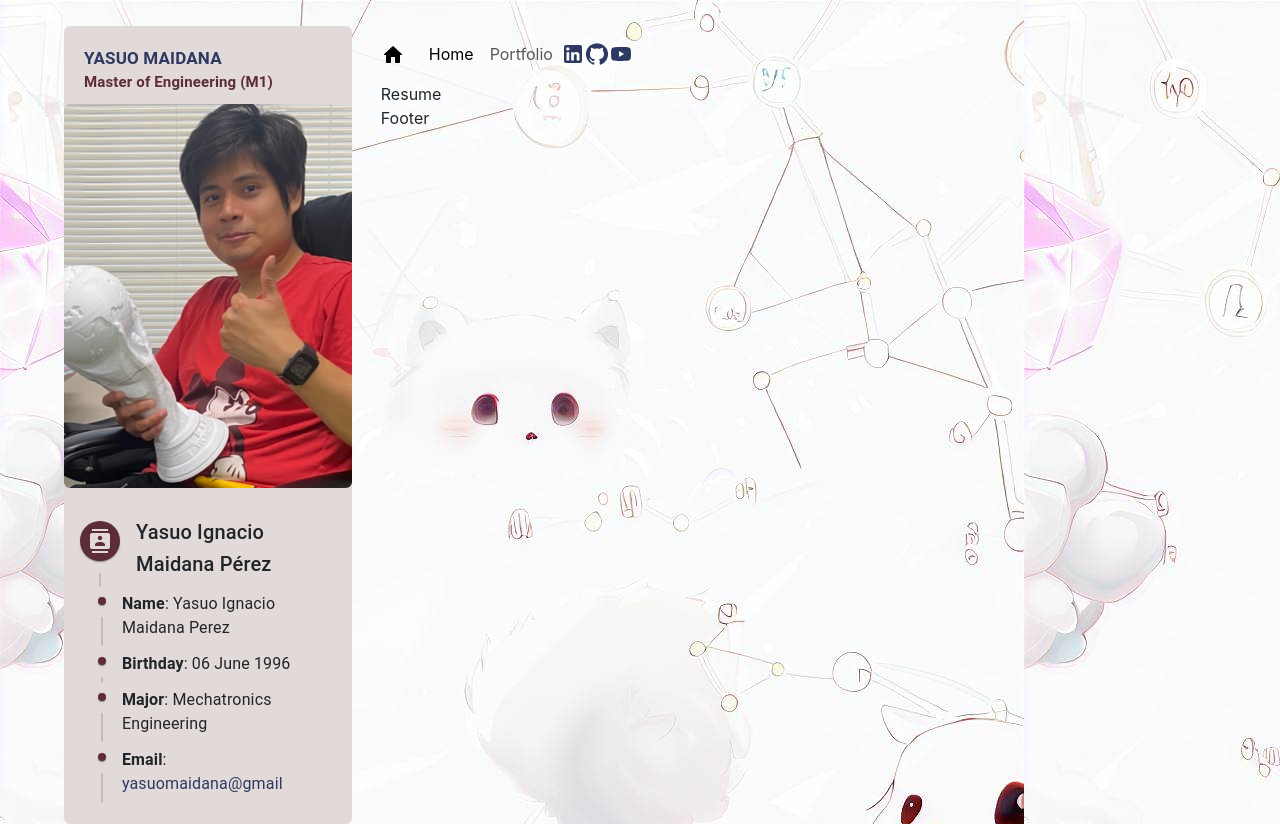
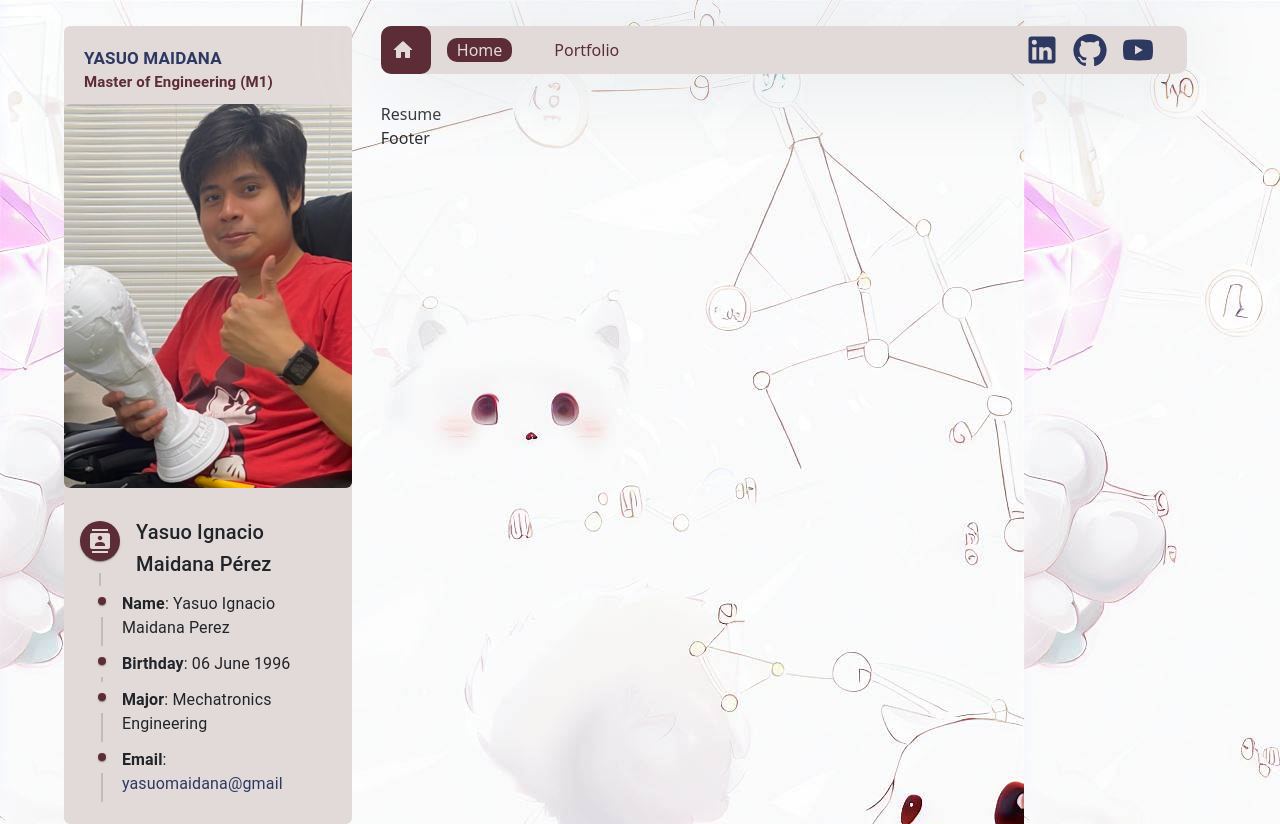
Before and after one commit to yasuomaidana/cv, a React (Create React App) app: page / in a window 1280 px wide. Built offline with nearby package versions, Linux system fonts and the light colour scheme.

Commit message:
COUR-1117: Finishing header

```diff
--- a/src/App.scss
+++ b/src/App.scss
@@ -1,3 +1,5 @@
+@import "colors";
+@import "../node_modules/bootstrap/scss/bootstrap";
 .AppContainer{
     margin-top: 2%;
 }
--- a/src/_colors.scss
+++ b/src/_colors.scss
@@ -24,6 +24,18 @@ $danger:        #fe2518;
 $light:         #e2dad9;
 $dark:          #5c2c37;
 
+$white:    #fff !default;
+$gray-100: #f8f9fa !default;
+$gray-200: #e9ecef !default;
+$gray-300: #dee2e6 !default;
+$gray-400: #ced4da !default;
+$gray-500: #adb5bd !default;
+$gray-600: #6c757d !default;
+$gray-700: #495057 !default;
+$gray-800: #343a40 !default;
+$gray-900: #212529 !default;
+$black:    #000 !default;
+
 $theme-colors: (
   "primary":    $primary,
   "secondary":  $secondary,
@@ -34,5 +46,3 @@ $theme-colors: (
   "light":      $light,
   "dark":       $dark
 );
-
-@import "../node_modules/bootstrap/scss/bootstrap"
--- a/src/components/Header/Header.scss
+++ b/src/components/Header/Header.scss
@@ -0,0 +1,86 @@
+@import "../../colors";
+.navbar{
+    padding: 0;
+  }
+.header {
+  background-color: $light;
+  border-radius: 10px;
+  padding-right: 1em;
+
+  font-size: larger;
+  box-shadow: 0px 2px 92px 0px $gray-300;
+  margin-bottom: 1.5em;
+  height: 2.5em;
+
+  .header_link {
+
+    color: $dark;
+    border-radius: 10px;
+    &:hover {
+      color: $secondary;
+      background-color: $primary;
+    }
+    border-radius: 10px;
+    font-weight: 500;
+    text-decoration: none;
+    font-size: medium;
+    margin-left: 1em;
+    margin-right: 1em;
+    padding-left: 10px;
+    padding-right: 10px;
+  }
+  .header_active {
+    color: $light;
+    background-color: $dark;
+    border-radius: 10px;
+    font-weight: 500;
+    text-decoration: none;
+    font-size: medium;
+    margin-left: 1em;
+    margin-right: 1em;
+    padding-left: 10px;
+    padding-right: 10px;
+  }
+
+  .navbar-brand{
+    color: $dark;
+    display: flex;
+    justify-content: center; /* Horizontally center the icon */
+    align-items: center;
+    height: 2em;
+    padding-left: 0.5em;
+  }
+  .home_link_active{
+    .navbar-brand{
+        color: $light;
+    }
+    background-color: $dark;
+    border-radius: 10px;
+
+  }
+
+  .home_icon{
+    height: inherit;
+    display: flex;
+    justify-content: center; /* Horizontally center the icon */
+    align-items: center;
+  }
+  .header_left{
+    margin-right: auto;
+
+  }
+  .header_right{
+    display: flex;
+    align-items: center;
+    > a > .MuiSvgIcon-root{
+        font-size: 36px;
+        margin-right: 12px;
+    }
+  }
+}
+
+@media (max-width: 991px) {
+  .header {
+    margin-top: 2%;
+  }
+}
--- a/src/components/Header/Header.tsx
+++ b/src/components/Header/Header.tsx
@@ -1,43 +1,53 @@
 import { HomeRounded } from "@mui/icons-material";
 import React from "react";
 import { Navbar, Nav } from "react-bootstrap";
-import { NavLink } from 'react-router-dom';
+import { NavLink } from "react-router-dom";
 import socials from "../../utils/socials";
 import { SocialComponent } from "./SocialComponent/SocialComponent";
+import "./Header.scss";
+import { useLocation } from "react-router-dom";
+import { useEffect, useState } from "react";
 
 interface HeaderProp {
   pathname: string;
 }
 const Header: React.FC<HeaderProp> = (headerProp) => {
-  const pathName = headerProp.pathname;
+  const location = useLocation();
+  const [pathName, setPathName] = useState("");
+
+  useEffect(() => {
+    setPathName(location.pathname);
+  }, [location.pathname]);
 
   return (
     <Navbar sticky="top" expand="lg" className="header">
-      <Nav.Link as={NavLink} to="/">
-        <Navbar.Brand className="header_home">
+      <NavLink to="/" className={({ isActive, isPending }) => "home_icon "+(isActive ? "home_link_active" : "home_link")
+            }>
+        <Navbar.Brand >
           <HomeRounded />
         </Navbar.Brand>
-      </Nav.Link>
+      </NavLink>
       <Navbar.Toggle />
       <Navbar.Collapse>
-        <Nav>
-          <Nav.Link
-            as={NavLink}
+        <Nav className="header_left">
+          <NavLink
             to="/"
-            className={pathName === "/" ? "active" : ""}
+            className={({ isActive, isPending }) =>
+              isPending ? "pending" : isActive ? "header_active" : "header_link"
+            }
           >
             Home
-          </Nav.Link>
-          <Nav.Link
-            as={NavLink}
-            to="/portfolio"
-            className={pathName === "/portfolio" ? "active" : ""}
-          >
+          </NavLink>
+          <NavLink to="/portfolio" className={({ isActive, isPending }) =>
+              isPending ? "pending" : isActive ? "header_active" : "header_link"
+            }>
             Portfolio
-          </Nav.Link>
+          </NavLink>
         </Nav>
         <div className="header_right">
-        {Object.entries(socials).map(([k,v],i) => <SocialComponent key={i.toString()} social={v}/>)}
+          {Object.entries(socials).map(([k, v], i) => (
+            <SocialComponent key={i.toString()} social={v} />
+          ))}
         </div>
       </Navbar.Collapse>
     </Navbar>
```
